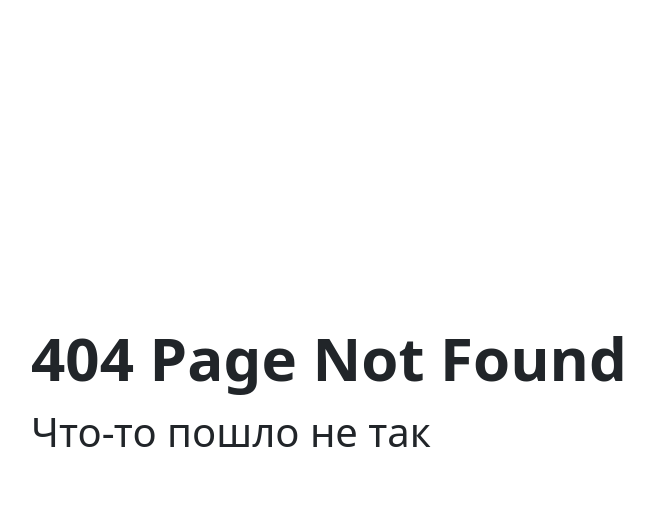
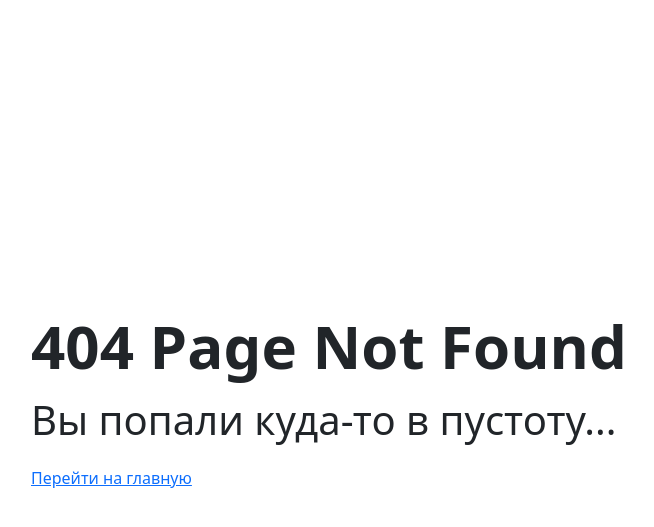
Before and after one commit to YandexLyceumPP/Resume, a Django app: template templates/errors/error_404.html in a window 1280 px wide. Shown: the top 527 px of the page, without its empty margins (311-965 px from the left). Run offline with Django 3.2, Linux system fonts and the light colour scheme; the template is opened without the code that fills it, so the values that code supplies are empty.

Commit message:
On page 404 of the error, a link to the main page has been added

```diff
--- a/templates/errors/error_404.html
+++ b/templates/errors/error_404.html
@@ -1,18 +1,17 @@
 <!DOCTYPE html>
 <html lang="ru">
-
     <head>
-    <title>{% block title %}{% endblock %}</title>
+        <title>404 error</title>
 
         <!-- Bootstrap -->
         <!-- CSS only -->
         <link href="https://cdn.jsdelivr.net/npm/bootstrap@5.1.3/dist/css/bootstrap.min.css" rel="stylesheet"
             integrity="sha384-1BmE4kWBq78iYhFldvKuhfTAU6auU8tT94WrHftjDbrCEXSU1oBoqyl2QvZ6jIW3" crossorigin="anonymous">
-    <!-- JavaScript Bundle with Popper -->
     </head>
 
     <div class="position-absolute top-50 start-50 translate-middle">
         <h1 class="fw-bolder" style="font-size:60px">404 Page Not Found</h1>
-    <p style="font-size:40px">Что-то пошло не так</p>
+        <p style="font-size:40px">Вы попали куда-то в пустоту...</p>
+        <a href="{% url 'homepage:home' %}">Перейти на главную</a>
     </div>
 </html>
```
Lines whose indentation alone changed are shown as unchanged.
